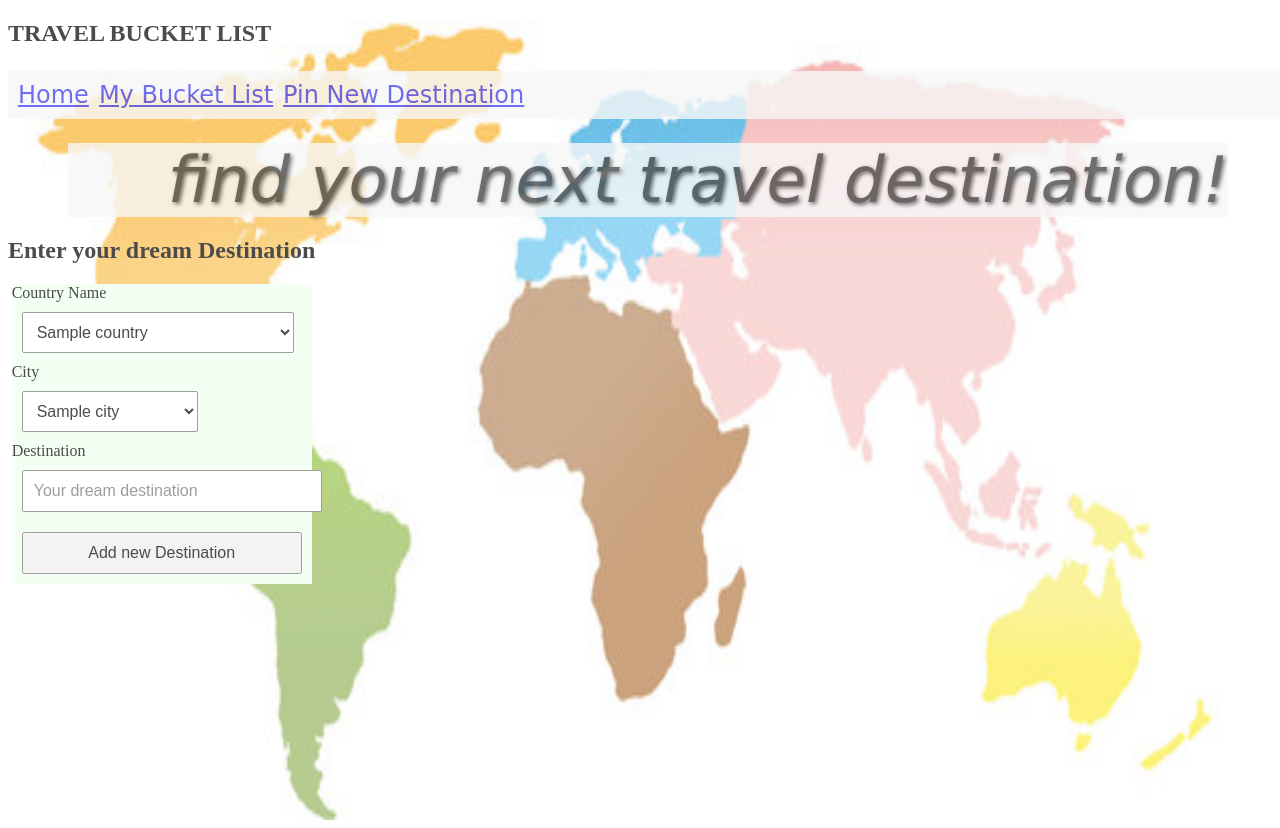
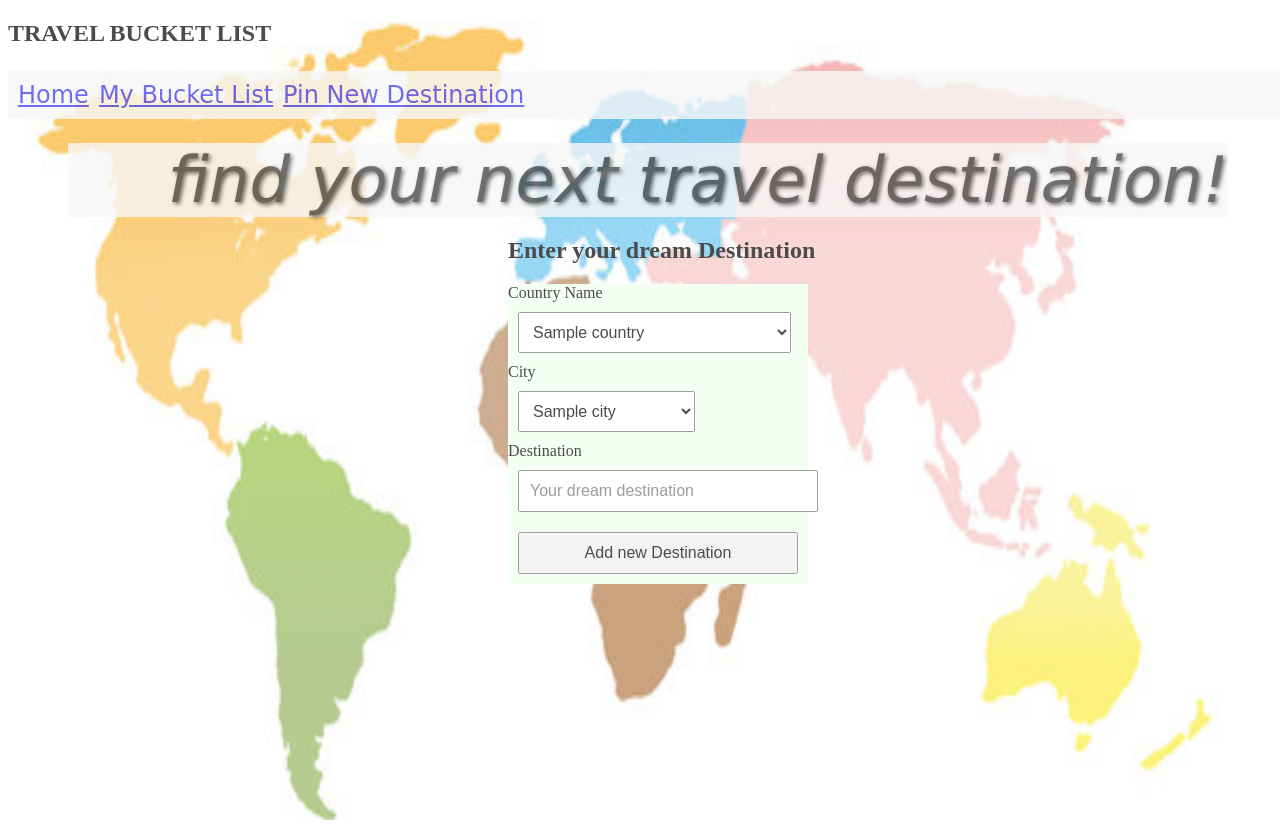
Before and after one commit to saimeerasingh/awara_travelbucketlist, a Flask app: page /cities/1 in a window 1280 px wide. Run offline with Flask 2, Linux system fonts and the light colour scheme; a database or web service that is not in the repository returns one stand-in record (values such as "Sample title"); some libraries are stand-ins or nearby versions.

Commit message:
final commit

```diff
--- a/static/style.css
+++ b/static/style.css
@@ -39,12 +39,19 @@ title{
    background:whitesmoke;
    opacity: 80%;
 }
+.container-class{
+    grid-area: form;
+}
 .destination {
     display: grid;
     align-items: center;
+    grid-template-areas:
+    'header header'
+    'form form';
+    margin-left: 500px;
 }
 .destination > h2{
-    justify-content: center;
+    grid-area: header;
 }
 .form-destination{
     display: flex;
```
